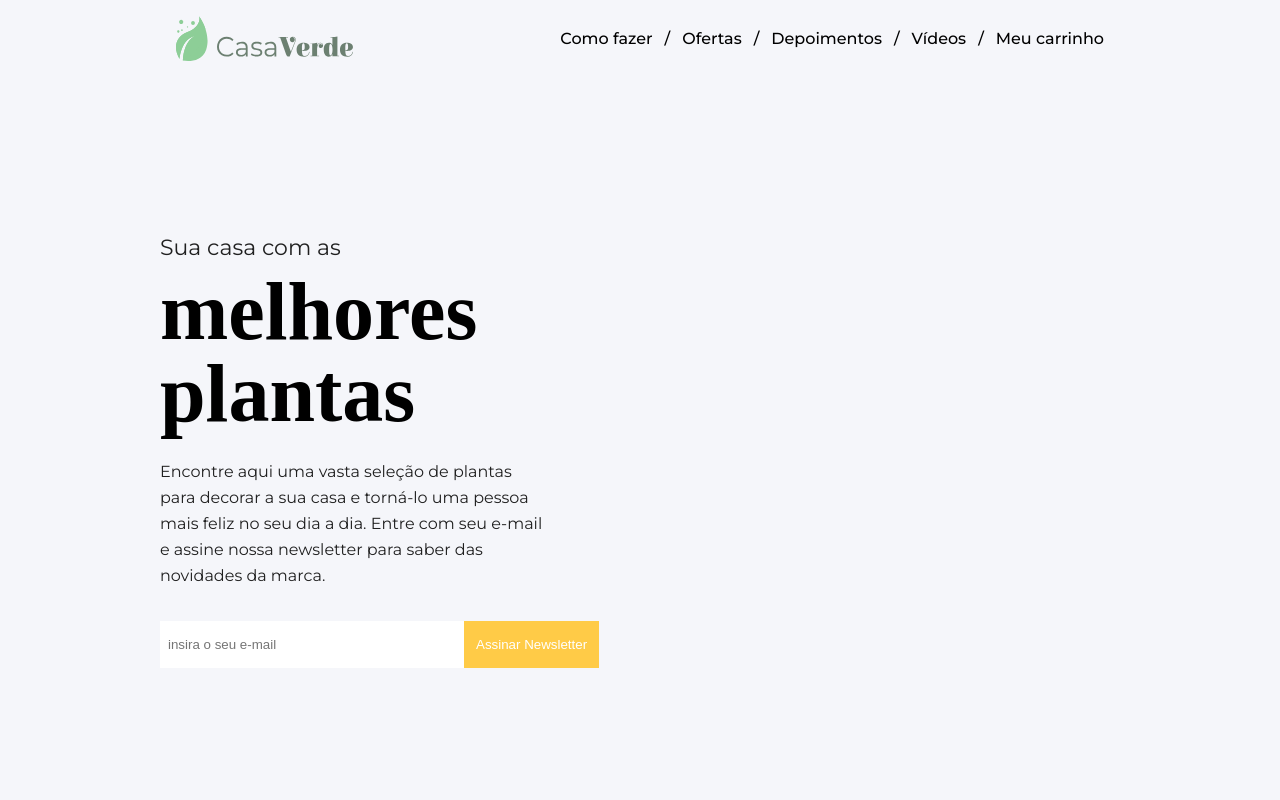
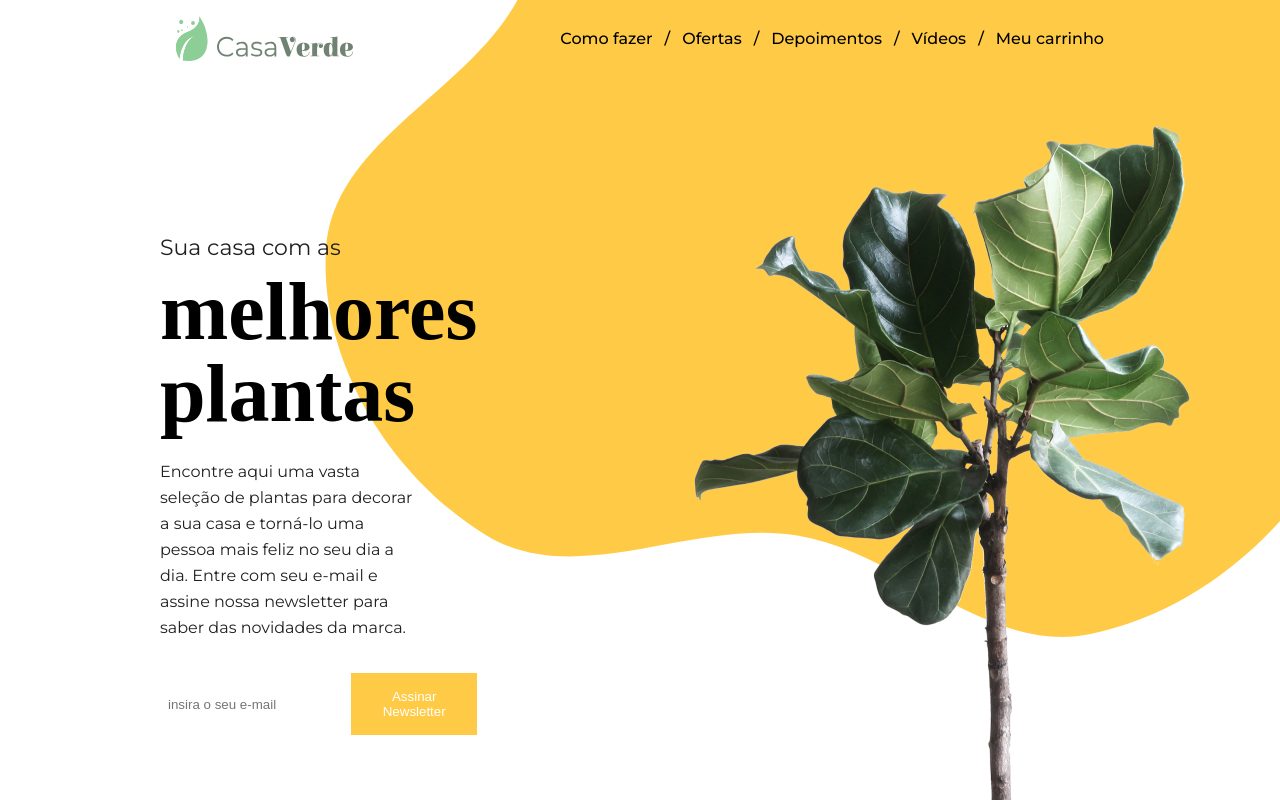
Before and after one commit to uitalorss/casa-verde, a React (Vite) app: page / in a window 1280 px wide. Shown: the top 800 px of the page. Built offline with nearby package versions, Linux system fonts and the light colour scheme; a web font is replaced by a local one.

Commit message:
inserção de ilustrações

```diff
--- a/src/components/AssinaturaNewsLetter/index.jsx
+++ b/src/components/AssinaturaNewsLetter/index.jsx
@@ -1,19 +1,25 @@
 import './style.css'
+import plant from '../../assets/imagem-hero-1.png';
 
 export function AssinaturaNewsLetter(){
   return(
     <div className='intro'>
+      <div className='newsletter'>
         <div className='text-newsletter'>
           <p className='title'>Sua casa com as </p>
           <p className='special'>melhores plantas</p>
           <p className='description'>Encontre aqui uma vasta seleção de plantas para decorar a sua casa e torná-lo uma pessoa mais feliz no seu dia a dia. Entre com seu e-mail e assine nossa newsletter para saber das novidades da marca.</p>
         </div>
-      <div className='newsletter'>
+        <div className='form-newsletter'>
           <input
           type="text"
           placeholder='insira o seu e-mail' />
           <button type='button'>Assinar Newsletter</button>
         </div>
       </div>
+      <div className='ilustration'>
+        <img src={plant} alt="ilustração planta" />
+      </div>
+    </div>
   )
 }
--- a/src/components/AssinaturaNewsLetter/style.css
+++ b/src/components/AssinaturaNewsLetter/style.css
@@ -1,5 +1,9 @@
 .intro{
-  width: 50%;
+  display: flex;
+}
+
+.ilustration{
+  margin-top: -4rem;
 }
 
 .text-newsletter{
@@ -27,12 +31,12 @@
 }
 
 
-.newsletter{
+.form-newsletter{
  display: flex;
  align-items: center;
 }
 
-.newsletter input{
+.form-newsletter input{
   padding: 1rem 0.5rem;
   width: 60%;
   border: none;
@@ -40,7 +44,7 @@
   color: #202020;
 }
 
-.newsletter button{
+.form-newsletter button{
   padding: 1rem 0.75rem;
   border: none;
   background: #FFCB47;
--- a/src/global.css
+++ b/src/global.css
@@ -49,7 +49,7 @@ table {
 
 body{
 	font-family: 'Montserrat', sans-serif;
-	background: #f5f6fa;
+	background: url(assets/bg-yellow.svg) no-repeat top right;
 }
 
 @media (max-width: 1080px){
```
Also changed, not shown: src/assets/bg-yellow.svg (added), src/assets/imagem-hero-1.png (added). Lines whose indentation alone changed are shown as unchanged.
